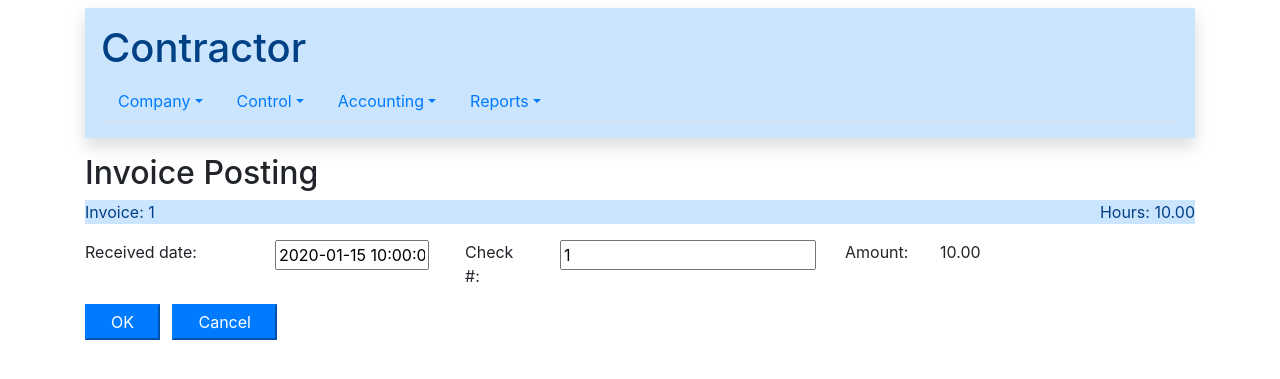
After one commit to rdlittle/pycontractor, a Python web app: template templates/invoice/post.html in a window 1280 px wide. The commit adds this page. Shown: the top 379 px of the page. Run offline with Jinja, Linux system fonts and the light colour scheme; the template is opened without the code that fills it: most values are stand-ins (such as "Sample title", 1, 10 or a date in 2020); some libraries are stand-ins or nearby versions.

Commit message:
Rearranged invoice workflow.  Corrected invoice dating and pdf file name

```diff
--- a/manage.py
+++ b/manage.py
@@ -8,10 +8,10 @@ from contractor import app
 
 manager = Manager(app)
 manager.add_command("runserver", Server(
-    #use_debugger = True,
-    #use_reloader = True,
+    use_debugger = True,
+    use_reloader = True,
     host = 'mustang.littleacres.lan',
-    port = int(os.getenv('PORT', 5080))
+    port = int(os.getenv('PORT', 5000))
 ))
 
 if __name__ == '__main__':
--- a/settings.py
+++ b/settings.py
@@ -1,5 +1,5 @@
 SECRET_KEY = b'\xcf}:\xd7h\xba{\xe6\xaf,\xefN\xc7=\xfd*\xee^0\x9dB\xc5\xbd\xae'
-DEBUG = False
+DEBUG = True
 DATABASE = 'contractor'
 DB_HOST = 'localhost'
 DB_PORT = 27017
--- a/templates/invoice/edit.html
+++ b/templates/invoice/edit.html
@@ -36,9 +36,9 @@
 <div class="row no-gutters mt-2 text-right"></div>
     <a class="btn btn-primary" role="button" href="{{ url_for('invoice_list')}}">Return to list</a>
 {% if invoice.status == 'open' %}
-    <a class="btn btn-warning" role="button" href="{{ url_for('invoice_post', invoice_id=invoice._id)}}">Mark as posted</a>
-{% elif invoice.status =='posted' %}
     <a class="btn btn-success" role="button" href="{{ url_for('invoice_close', invoice_id=invoice._id)}}">Close this invoice</a>
+{% elif invoice.status =='closed' %}
+    <a class="btn btn-warning" role="button" href="{{ url_for('invoice_post', invoice_id=invoice._id)}}">Post payment</a>
 {% else %}
     <a class="btn btn-info" role="button" href="{{ url_for('invoice_open', invoice_id=invoice._id)}}">Reopen this invoice</a>
 {% endif %}
--- /dev/null
+++ b/templates/invoice/post.html
@@ -0,0 +1,37 @@
+{% extends 'base.html' %}
+
+{% block content %}
+<div class="row no-gutters">
+    <div class="col-md-11">
+        <h2>Invoice Posting</h2>
+    </div>
+</div>
+
+<div class="row no-gutters">
+    <div class="col-md-10 alert-primary">Invoice: {{ invoice._id }}</div>
+    <div class="col-md-2 alert-primary text-right">Hours: {{ '%2.2f'|format(invoice.hours) }}</div>
+</div>
+
+<form action="{{ url_for('invoice_post',invoice_id=invoice._id) }}" method="POST">
+
+    <div class="row mt-3">
+        <div class="col-md-2">Received date:</div>
+        <div class="col-md-2">
+            <input type="text" size="10" id="datepicker" name="date" {% if invoice.paid_date %} value="{{ invoice.paid_date }}" {% endif %}>
+        </div>
+        <div class="col-md-1">Check #:</div>
+        <div class="col-md-3"><input type="text" name="check_number" value="{{ invoice.check_number }}"></div>
+        <div class="col-md-1">Amount:</div>
+        <div class="col-md-2">{{ '%5.2f'|format(invoice.amount) }}</div>
+    </div>
+
+    <div class="row mt-3">
+        <div class="col-md-4">
+            <button type="submit" name="ok" class="btn-primary pt-1 pb-1 pl-4 pr-4">OK</button>
+            <button type="submit" name="cancel" class="btn-primary ml-2 pt-1 pb-1 pl-4 pr-4">Cancel</button>
+        </div>
+    </div>
+
+</form>
+
+{% endblock %}
--- a/templates/invoice/view.html
+++ b/templates/invoice/view.html
@@ -92,7 +92,11 @@
                 <table style="width: 100%;">
                     <tr>
                         <td class="pr-3">Invoice date</td>
-                        <td class="text-right pr-2">{{ invoice.date.strftime('%m/%d/%Y') }}</td>
+                        {% if invoice.close_date %}
+                            <td class="text-right pr-2">{{ invoice.close_date.strftime('%m/%d/%Y') }}</td>
+                        {% else %}
+                            <td class="text-right pr-2">{{ invoice.date.strftime('%m/%d/%Y') }}</td>
+                        {% endif %}
                     </tr>
                     <tr>
                         <td class="pr-3">Invoice #</td>
```
Also changed, not shown: invoice/views.py (+42 -16 lines), templates/invoice/close.html (+10 -8 lines), templates/invoice/list.html (+20 -1 lines).
